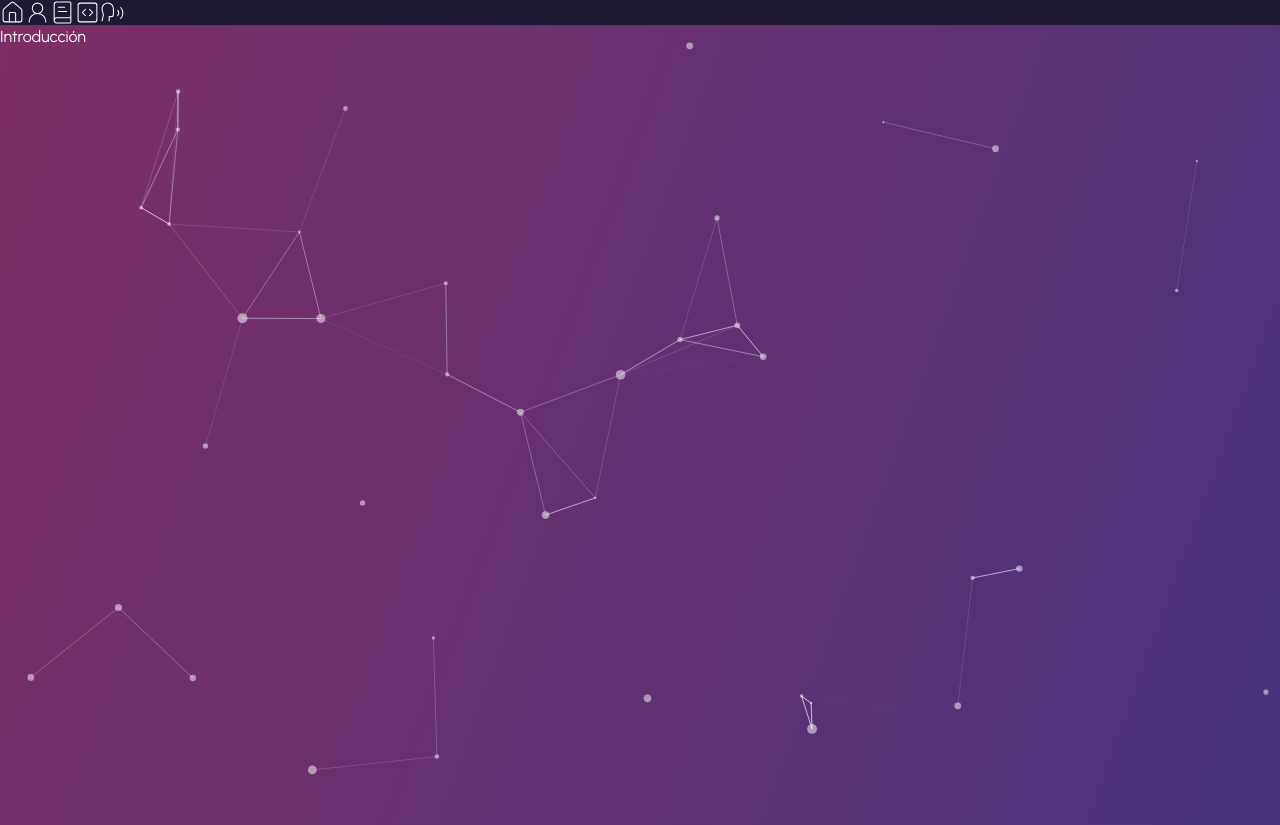
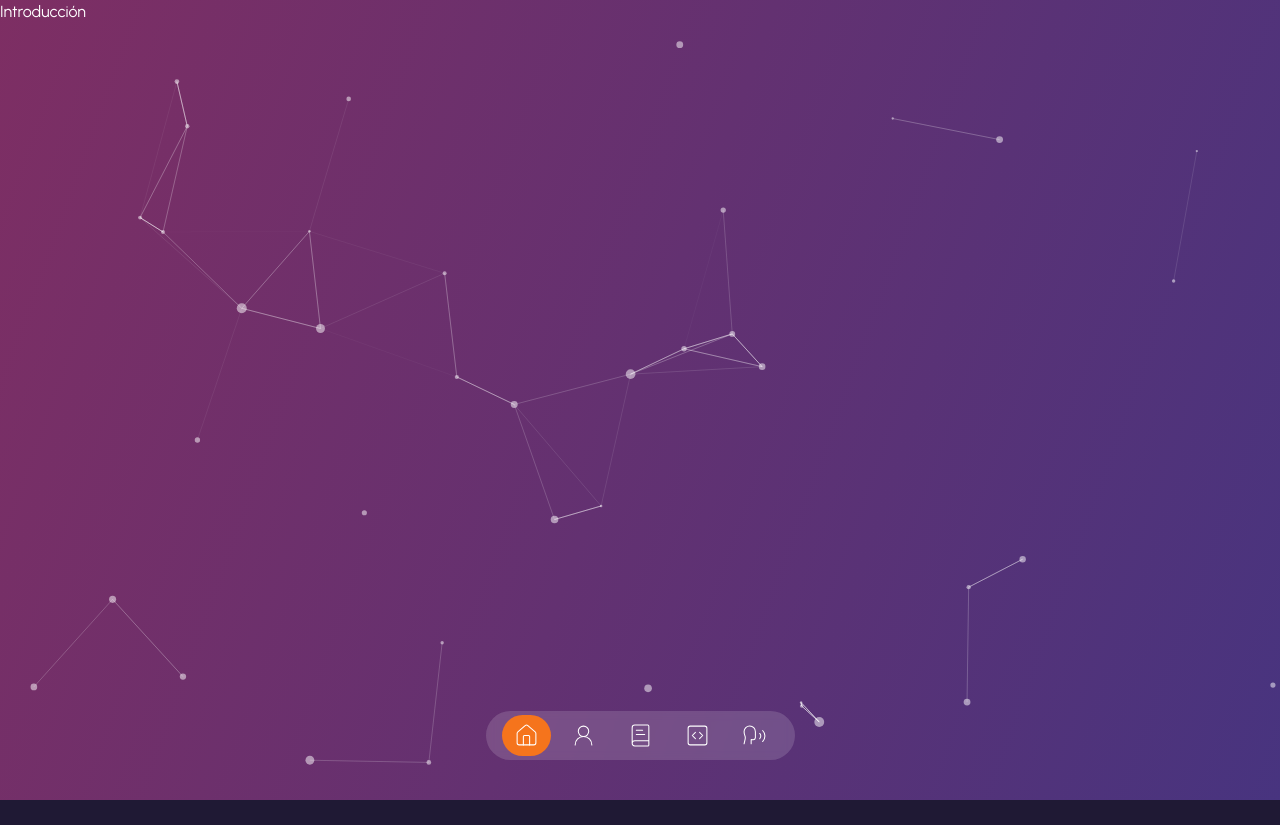
Before and after one commit to fantasyfuerte/portfolio-landing-page, a Next.js app: page / in a window 1280 px wide. After the commit the page ends 800 px from the top, so only its background shows below. Built offline with nearby package versions, Linux system fonts and the light colour scheme.

Commit message:
Refactor component imports to use absolute paths

```diff
--- a/src/app/layout.tsx
+++ b/src/app/layout.tsx
@@ -1,7 +1,7 @@
 import type { Metadata } from "next";
 import "./globals.css";
 import { Urbanist } from "next/font/google";
-import Navbar from "../../components/navbar";
+import Navbar from "@/components/navbar";
 
 const urbanist = Urbanist({
   subsets: ["latin"],
--- a/src/app/page.tsx
+++ b/src/app/page.tsx
@@ -1,4 +1,4 @@
-import CoverParticles from "../../components/cover-particles";
+import CoverParticles from "@/components/cover-particles";
 
 export default function Home() {
   return (
--- a/components/navbar.tsx
+++ b/src/components/navbar.tsx
@@ -3,12 +3,16 @@
 import { itemsNavbar } from "../data";
 import { usePathname } from "next/navigation";
 import Link from "next/link";
+import MotionTransition from "./transition-component";
 
 const Navbar = () => {
   const pathname = usePathname();
 
   return (
-    <div className="fixed flex flex-col items-center justify-center w-full mt-auto h-max bottom-10">
+    <MotionTransition
+      position="right"
+      className="fixed flex flex-col items-center justify-center w-full mt-auto h-max bottom-10"
+    >
       <nav>
         <div className="flex justify-center items-center w-full gap-2 px-4 py-1 bg-white/15 rounded-full backdrop-blur-sm">
           {itemsNavbar.map((item) => (
@@ -23,7 +27,7 @@ const Navbar = () => {
           ))}
         </div>
       </nav>
-    </div>
+    </MotionTransition>
   );
 };
 
```
Also changed, not shown: src/components/cover-particles.tsx (renamed from components/cover-particles.tsx), src/components/transition-component.tsx (renamed from components/transition-component.tsx), src/data.tsx (renamed from data.tsx), src/utils/motion-transitions.tsx (renamed from utils/motion-transitions.tsx).
